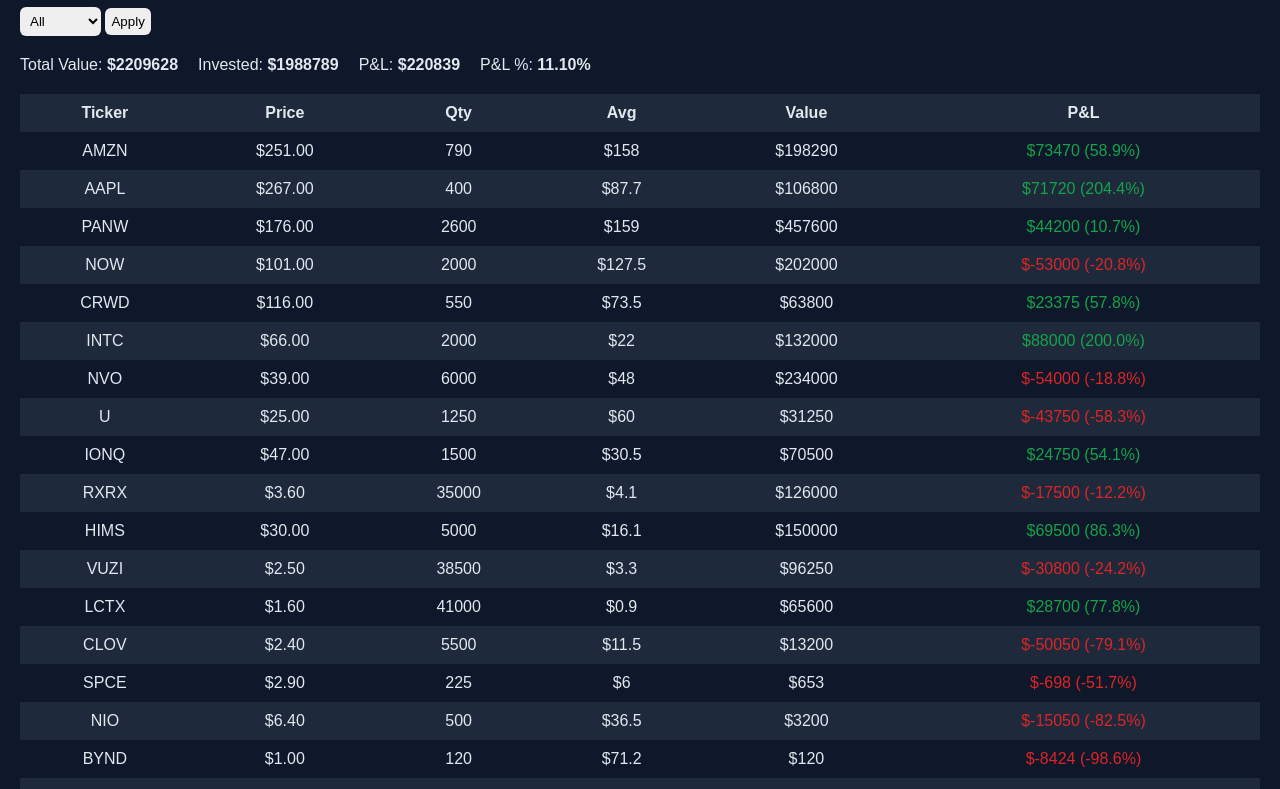
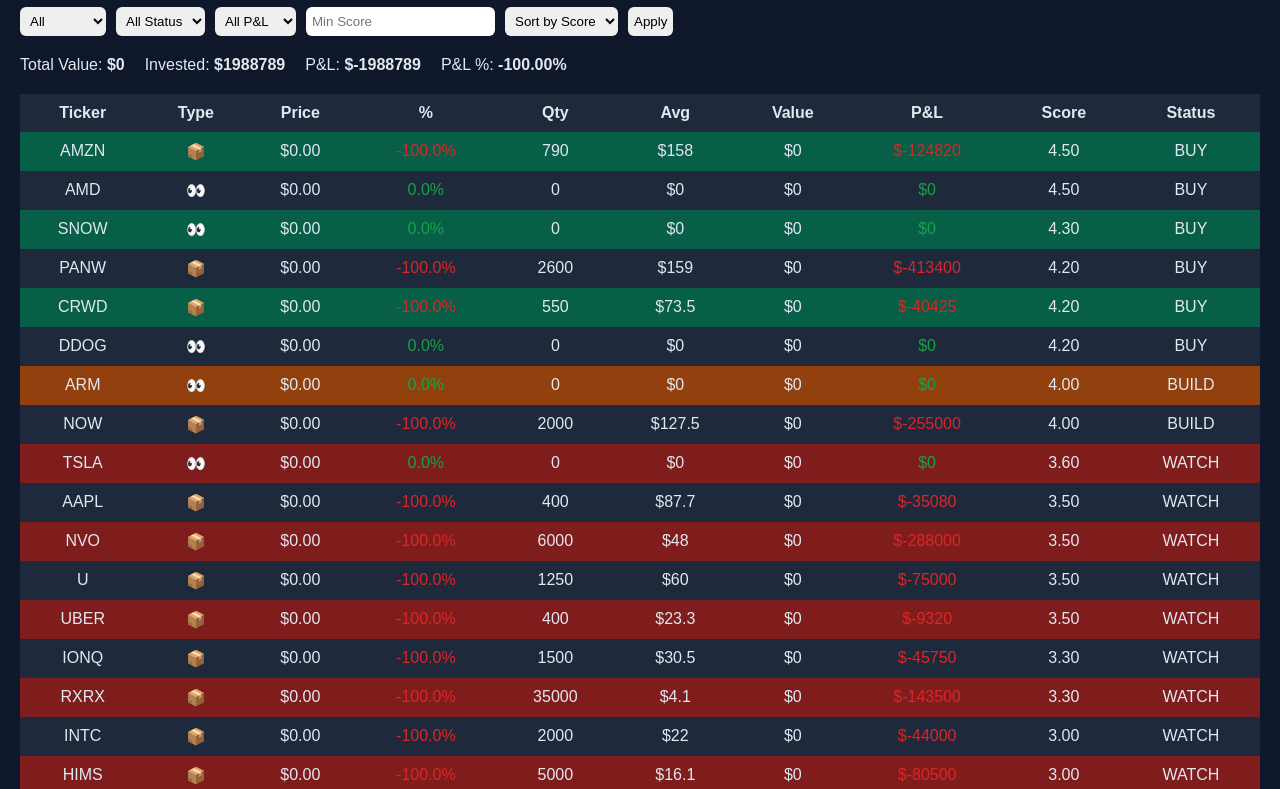
Before and after one commit to Wassem80/ai-dashboard, a plain HTML site: page index.html in a window 1280 px wide. Shown: the part 74-863 px from the top of the page. Drawn offline with Linux system fonts and the light colour scheme; no server answers.

Commit message:
Update index.html

```diff
--- a/index.html
+++ b/index.html
@@ -5,43 +5,23 @@
   <meta name="viewport" content="width=device-width, initial-scale=1.0"/>
 
   <style>
-    body {
-      font-family: Arial;
-      background: #0f172a;
-      color: #e2e8f0;
-      margin: 20px;
-    }
+    body { font-family: Arial; background:#0f172a; color:#e2e8f0; margin:20px;}
+    table { width:100%; border-collapse: collapse; margin-top:20px;}
+    th, td { padding:10px; text-align:center;}
+    th { background:#1e293b;}
+    tr:nth-child(even){ background:#1e293b;}
 
-    h1 {
-      text-align: center;
-    }
+    .buy { background:#065f46; }
+    .build { background:#92400e; }
+    .watch { background:#7f1d1d; }
 
-    table {
-      width: 100%;
-      border-collapse: collapse;
-      margin-top: 20px;
-    }
+    .green { color:#16a34a; }
+    .red { color:#dc2626; }
 
-    th, td {
-      padding: 10px;
-      text-align: center;
-    }
-
-    th {
-      background: #1e293b;
-    }
-
-    tr:nth-child(even) {
-      background: #1e293b;
-    }
-
-    .green { color: #16a34a; }
-    .red { color: #dc2626; }
-
-    select, button {
-      padding: 6px;
-      border-radius: 6px;
-      border: none;
+    select, input, button {
+      padding:6px;
+      border-radius:6px;
+      border:none;
     }
   </style>
 </head>
@@ -50,13 +30,35 @@
 
 <h1>📊 AI Investment Dashboard</h1>
 
-<!-- FILTER -->
-<div style="margin:20px 0;">
-  <select id="filter">
+<!-- FILTERS -->
+<div style="margin:20px 0; display:flex; gap:10px; flex-wrap:wrap;">
+  <select id="filterOwned">
     <option value="ALL">All</option>
-    <option value="WIN">Winners</option>
+    <option value="OWNED">Owned</option>
+    <option value="WATCH">Watchlist</option>
+  </select>
+
+  <select id="filterStatus">
+    <option value="ALL">All Status</option>
+    <option value="BUY">BUY</option>
+    <option value="BUILD">BUILD</option>
+    <option value="WATCH">WATCH</option>
+  </select>
+
+  <select id="filterPnL">
+    <option value="ALL">All P&L</option>
+    <option value="GAIN">Winners</option>
     <option value="LOSS">Losers</option>
   </select>
+
+  <input id="minScore" type="number" step="0.1" placeholder="Min Score"/>
+
+  <select id="sortBy">
+    <option value="score">Sort by Score</option>
+    <option value="pnl">Sort by P&L</option>
+    <option value="value">Sort by Value</option>
+  </select>
+
   <button onclick="render()">Apply</button>
 </div>
 
@@ -72,11 +74,15 @@
 <thead>
 <tr>
 <th>Ticker</th>
+<th>Type</th>
 <th>Price</th>
+<th>%</th>
 <th>Qty</th>
 <th>Avg</th>
 <th>Value</th>
 <th>P&L</th>
+<th>Score</th>
+<th>Status</th>
 </tr>
 </thead>
 <tbody></tbody>
@@ -84,93 +90,140 @@
 
 <script>
 
-// ===== PORTFOLIO =====
+// ===== YOUR PORTFOLIO =====
 const stocks = [
-  {ticker:"AMZN", qty:790, avg:158},
-  {ticker:"AAPL", qty:400, avg:87.7},
-  {ticker:"PANW", qty:2600, avg:159},
-  {ticker:"NOW", qty:2000, avg:127.5},
-  {ticker:"CRWD", qty:550, avg:73.5},
-  {ticker:"INTC", qty:2000, avg:22},
-  {ticker:"NVO", qty:6000, avg:48},
+  {ticker:"AMZN", owned:true, qty:790, avg:158, F:5,N:5,M:3,OL:5,O:4},
+  {ticker:"AAPL", owned:true, qty:400, avg:87.7, F:4,N:3,M:2,OL:5,O:3},
+  {ticker:"PANW", owned:true, qty:2600, avg:159, F:5,N:4,M:3,OL:5,O:3},
+  {ticker:"NOW", owned:true, qty:2000, avg:127.5, F:5,N:4,M:2,OL:5,O:3},
+  {ticker:"CRWD", owned:true, qty:550, avg:73.5, F:5,N:4,M:3,OL:5,O:3},
+  {ticker:"INTC", owned:true, qty:2000, avg:22, F:3,N:3,M:3,OL:3,O:3},
+  {ticker:"NVO", owned:true, qty:6000, avg:48, F:5,N:2,M:2,OL:5,O:2},
 
-  {ticker:"U", qty:1250, avg:60},
-  {ticker:"IONQ", qty:1500, avg:30.5},
-  {ticker:"RXRX", qty:35000, avg:4.1},
-  {ticker:"HIMS", qty:5000, avg:16.1},
+  {ticker:"U", owned:true, qty:1250, avg:60, F:3,N:4,M:5,OL:2,O:4},
+  {ticker:"IONQ", owned:true, qty:1500, avg:30.5, F:2,N:5,M:5,OL:1,O:5},
+  {ticker:"RXRX", owned:true, qty:35000, avg:4.1, F:2,N:4,M:5,OL:2,O:5},
+  {ticker:"HIMS", owned:true, qty:5000, avg:16.1, F:3,N:3,M:3,OL:3,O:3},
 
-  {ticker:"VUZI", qty:38500, avg:3.3},
-  {ticker:"LCTX", qty:41000, avg:0.9},
-  {ticker:"CLOV", qty:5500, avg:11.5},
-  {ticker:"SPCE", qty:225, avg:6},
-  {ticker:"NIO", qty:500, avg:36.5},
-  {ticker:"BYND", qty:120, avg:71.2},
+  {ticker:"VUZI", owned:true, qty:38500, avg:3.3, F:2,N:3,M:5,OL:2,O:3},
+  {ticker:"LCTX", owned:true, qty:41000, avg:0.9, F:2,N:3,M:5,OL:2,O:4},
+  {ticker:"CLOV", owned:true, qty:5500, avg:11.5, F:2,N:3,M:5,OL:2,O:3},
+  {ticker:"SPCE", owned:true, qty:225, avg:6, F:1,N:3,M:5,OL:1,O:4},
+  {ticker:"NIO", owned:true, qty:500, avg:36.5, F:2,N:3,M:4,OL:2,O:3},
+  {ticker:"BYND", owned:true, qty:120, avg:71.2, F:1,N:2,M:5,OL:1,O:2},
 
-  {ticker:"BA", qty:765, avg:170},
-  {ticker:"UBER", qty:400, avg:23.3},
-  {ticker:"NCLH", qty:3000, avg:16.2}
+  {ticker:"BA", owned:true, qty:765, avg:170, F:3,N:2,M:3,OL:3,O:2},
+  {ticker:"UBER", owned:true, qty:400, avg:23.3, F:4,N:3,M:3,OL:4,O:3},
+  {ticker:"NCLH", owned:true, qty:3000, avg:16.2, F:3,N:2,M:3,OL:3,O:2},
+
+  {ticker:"AMD", owned:false, F:5,N:5,M:4,OL:4,O:4},
+  {ticker:"SNOW", owned:false, F:4,N:5,M:5,OL:3,O:5},
+  {ticker:"DDOG", owned:false, F:4,N:5,M:4,OL:4,O:4},
+  {ticker:"ARM", owned:false, F:4,N:5,M:3,OL:4,O:4},
+  {ticker:"TSLA", owned:false, F:3,N:5,M:3,OL:3,O:5}
 ];
 
-// ===== STATIC PRICES (SAFE BASELINE) =====
-const prices = {
-  AMZN:251, AAPL:267, PANW:176, NOW:101, CRWD:116,
-  INTC:66, NVO:39, U:25, IONQ:47, RXRX:3.6,
-  HIMS:30, VUZI:2.5, LCTX:1.6, CLOV:2.4,
-  SPCE:2.9, NIO:6.4, BYND:1.0,
-  BA:221, UBER:77, NCLH:19.5
-};
+// ===== SCORING =====
+function calculateScore(s){
+  return (s.F*0.3 + s.N*0.2 + s.M*0.2 + s.OL*0.2 + s.O*0.1);
+}
+
+function getStatus(score){
+  if(score>=4.2) return "BUY";
+  if(score>=3.8) return "BUILD";
+  return "WATCH";
+}
+
+// ===== FETCH FROM YOUR VERCEL API =====
+async function fetchPrices(){
+  try {
+    const symbols = stocks.map(s=>s.ticker).join(",");
+    const res = await fetch(`https://your-project.vercel.app/api/prices?symbols=${symbols}`);
+    return await res.json();
+  } catch {
+    return {};
+  }
+}
 
 // ===== RENDER =====
-function render(){
+async function render(){
 
   const tbody = document.querySelector("#stockTable tbody");
   tbody.innerHTML = "";
 
+  const prices = await fetchPrices();
+
   let totalValue = 0;
   let totalCost = 0;
 
-  let filter = document.getElementById("filter").value;
+  let filterOwned = document.getElementById("filterOwned").value;
+  let filterStatus = document.getElementById("filterStatus").value;
+  let filterPnL = document.getElementById("filterPnL").value;
+  let minScore = parseFloat(document.getElementById("minScore").value) || 0;
+  let sortBy = document.getElementById("sortBy").value;
 
-  stocks.forEach(s => {
+  let processed = stocks.map(s=>{
+    let price = prices[s.ticker]?.price || 0;
+    let value = (s.qty||0)*price;
+    let cost = (s.qty||0)*(s.avg||0);
+    let pnl = value - cost;
+    let pct = s.avg ? ((price-s.avg)/s.avg)*100 : 0;
+    let score = calculateScore(s);
+    let status = getStatus(score);
 
-    let price = prices[s.ticker] || 0;
-    let value = s.qty * price;
-    let cost = s.qty * s.avg;
-    let pnl = value - cost;
-    let pct = ((price - s.avg) / s.avg) * 100;
+    return {...s, price, value, cost, pnl, pct, score, status};
+  });
 
-    if (filter === "WIN" && pnl <= 0) return;
-    if (filter === "LOSS" && pnl >= 0) return;
+  // FILTER
+  processed = processed.filter(s=>{
+    if(filterOwned==="OWNED" && !s.owned) return false;
+    if(filterOwned==="WATCH" && s.owned) return false;
+    if(filterStatus!=="ALL" && s.status!==filterStatus) return false;
+    if(filterPnL==="GAIN" && s.pnl<=0) return false;
+    if(filterPnL==="LOSS" && s.pnl>=0) return false;
+    if(s.score < minScore) return false;
+    return true;
+  });
 
-    totalValue += value;
-    totalCost += cost;
+  // SORT
+  if(sortBy==="score") processed.sort((a,b)=>b.score-a.score);
+  if(sortBy==="pnl") processed.sort((a,b)=>b.pnl-a.pnl);
+  if(sortBy==="value") processed.sort((a,b)=>b.value-a.value);
+
+  // RENDER
+  processed.forEach(s=>{
+    if(s.owned){
+      totalValue += s.value;
+      totalCost += s.cost;
+    }
 
     let row = `
-      <tr>
+      <tr class="${s.status.toLowerCase()}">
         <td>${s.ticker}</td>
-        <td>$${price.toFixed(2)}</td>
-        <td>${s.qty}</td>
-        <td>$${s.avg}</td>
-        <td>$${value.toFixed(0)}</td>
-        <td class="${pnl>=0?'green':'red'}">
-          $${pnl.toFixed(0)} (${pct.toFixed(1)}%)
-        </td>
+        <td>${s.owned ? "📦" : "👀"}</td>
+        <td>$${s.price.toFixed(2)}</td>
+        <td class="${s.pct>=0?'green':'red'}">${s.pct.toFixed(1)}%</td>
+        <td>${s.qty||0}</td>
+        <td>$${s.avg||0}</td>
+        <td>$${s.value.toFixed(0)}</td>
+        <td class="${s.pnl>=0?'green':'red'}">$${s.pnl.toFixed(0)}</td>
+        <td>${s.score.toFixed(2)}</td>
+        <td>${s.status}</td>
       </tr>
     `;
 
     tbody.innerHTML += row;
   });
 
-  let totalPnL = totalValue - totalCost;
-  let totalPct = (totalPnL / totalCost) * 100;
+  let pnl = totalValue - totalCost;
+  let pct = totalCost ? (pnl/totalCost)*100 : 0;
 
   document.getElementById("totalValue").innerText = "$"+totalValue.toFixed(0);
   document.getElementById("totalCost").innerText = "$"+totalCost.toFixed(0);
-  document.getElementById("totalPnL").innerText = "$"+totalPnL.toFixed(0);
-  document.getElementById("totalPct").innerText = totalPct.toFixed(2)+"%";
+  document.getElementById("totalPnL").innerText = "$"+pnl.toFixed(0);
+  document.getElementById("totalPct").innerText = pct.toFixed(2)+"%";
 }
 
-// INIT
 render();
 
 </script>
```
